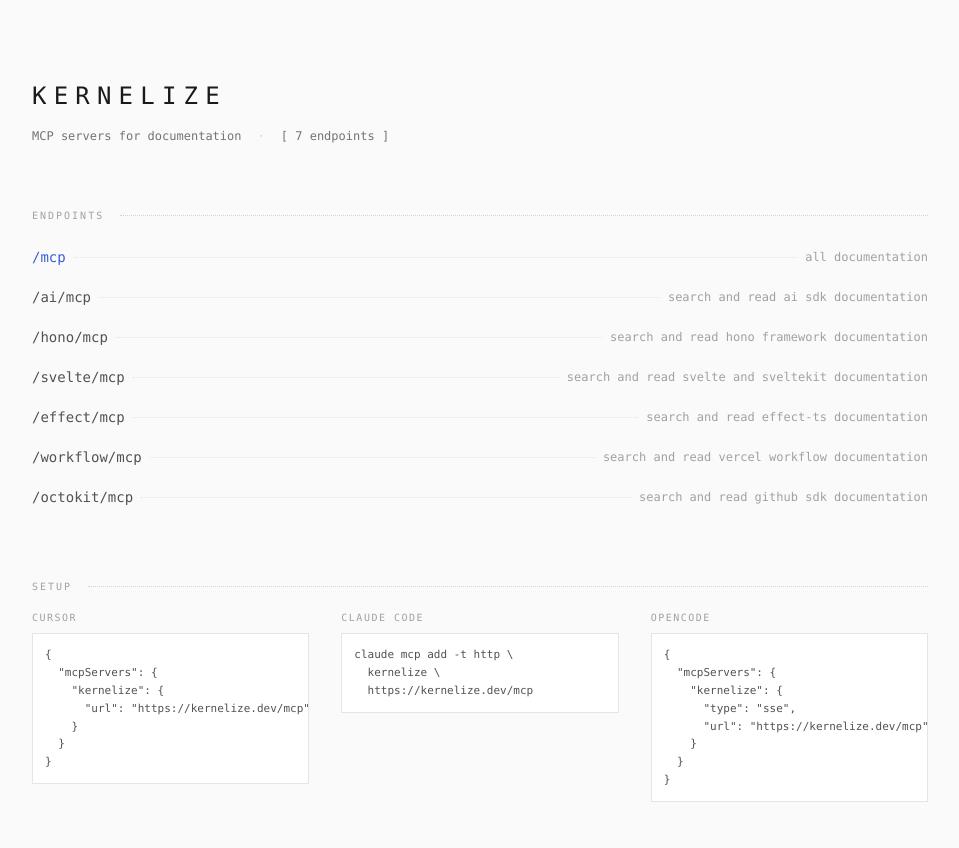
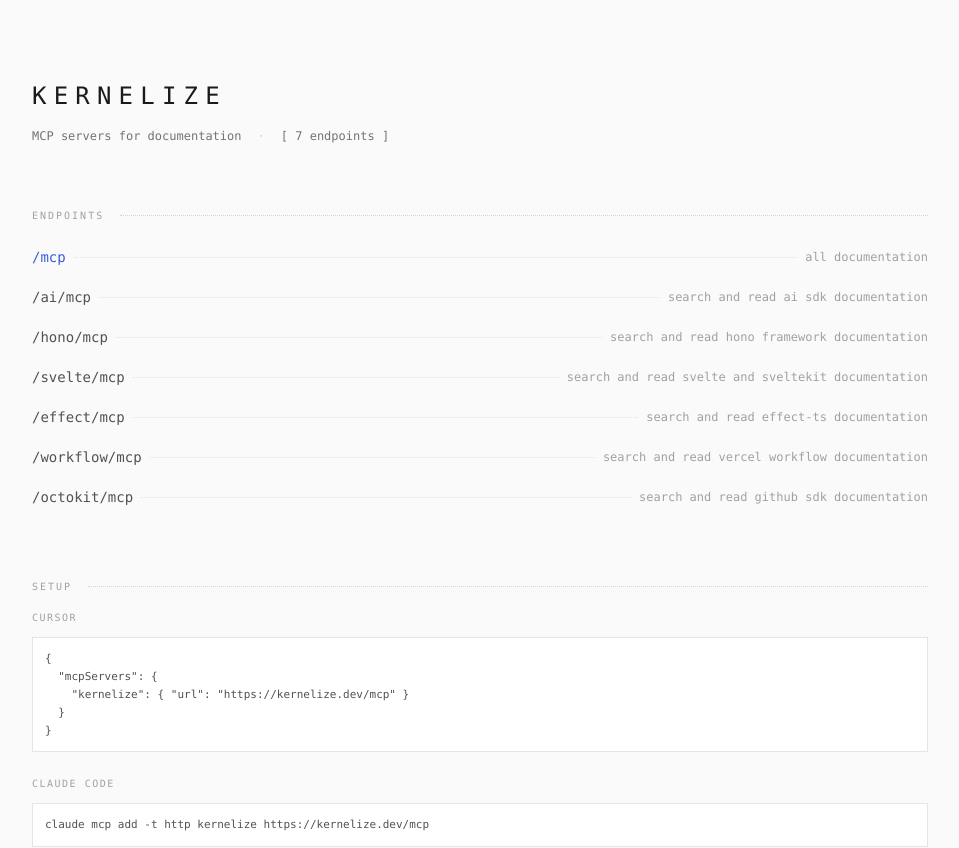
Before and after one commit to visible/kernelize.dev, a Next.js app: page / in a window 1280 px wide. Shown: the top 848 px of the page, without its empty margins (160-1119 px from the left). Built offline with nearby package versions, Linux system fonts and the light colour scheme.

Commit message:
fix: improve setup section spacing

```diff
--- a/app/page.tsx
+++ b/app/page.tsx
@@ -61,39 +61,30 @@
           <div className="h-px flex-1 border-b border-dotted border-neutral-300" />
         </div>
 
-        <section className="mb-16 grid gap-8 md:grid-cols-3">
+        <section className="mb-16 space-y-6">
           <div>
-            <p className="mb-2 text-[10px] uppercase tracking-[0.15em] text-neutral-400">
+            <p className="mb-3 text-[10px] uppercase tracking-[0.15em] text-neutral-400">
               Cursor
             </p>
             <Codeblock>{`{
   "mcpServers": {
-    "kernelize": {
-      "url": "https://kernelize.dev/mcp"
-    }
+    "kernelize": { "url": "https://kernelize.dev/mcp" }
   }
 }`}</Codeblock>
           </div>
           <div>
-            <p className="mb-2 text-[10px] uppercase tracking-[0.15em] text-neutral-400">
+            <p className="mb-3 text-[10px] uppercase tracking-[0.15em] text-neutral-400">
               Claude Code
             </p>
-            <Codeblock>
-              {`claude mcp add -t http \\
-  kernelize \\
-  https://kernelize.dev/mcp`}
-            </Codeblock>
+            <Codeblock>claude mcp add -t http kernelize https://kernelize.dev/mcp</Codeblock>
           </div>
           <div>
-            <p className="mb-2 text-[10px] uppercase tracking-[0.15em] text-neutral-400">
+            <p className="mb-3 text-[10px] uppercase tracking-[0.15em] text-neutral-400">
               Opencode
             </p>
             <Codeblock>{`{
   "mcpServers": {
-    "kernelize": {
-      "type": "sse",
-      "url": "https://kernelize.dev/mcp"
-    }
+    "kernelize": { "type": "sse", "url": "https://kernelize.dev/mcp" }
   }
 }`}</Codeblock>
           </div>
```
